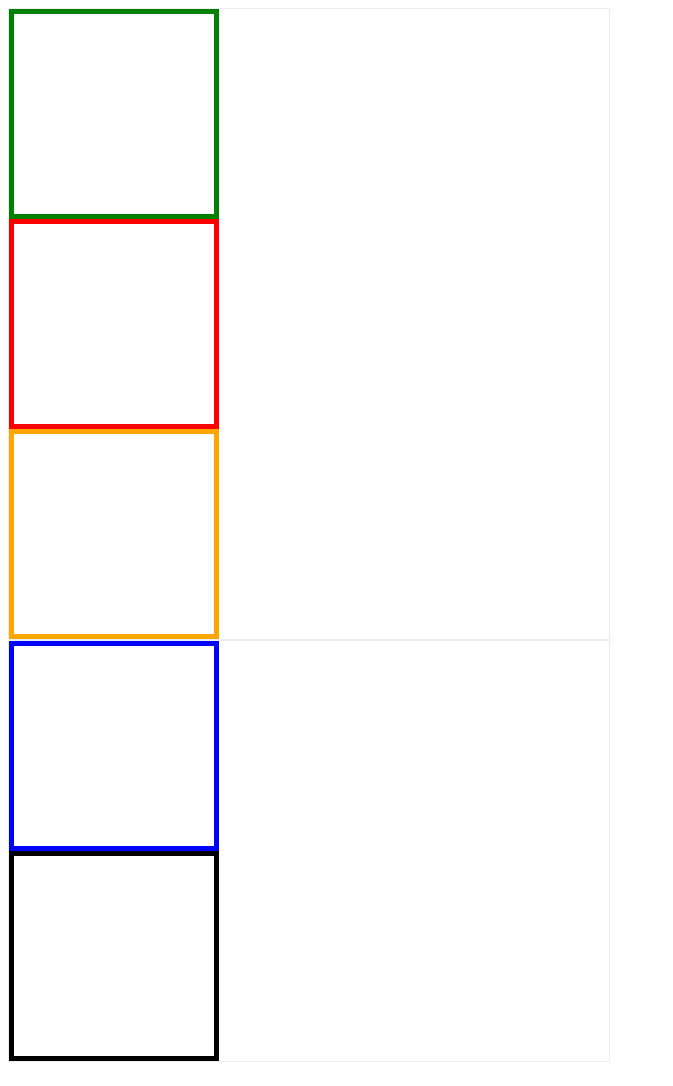
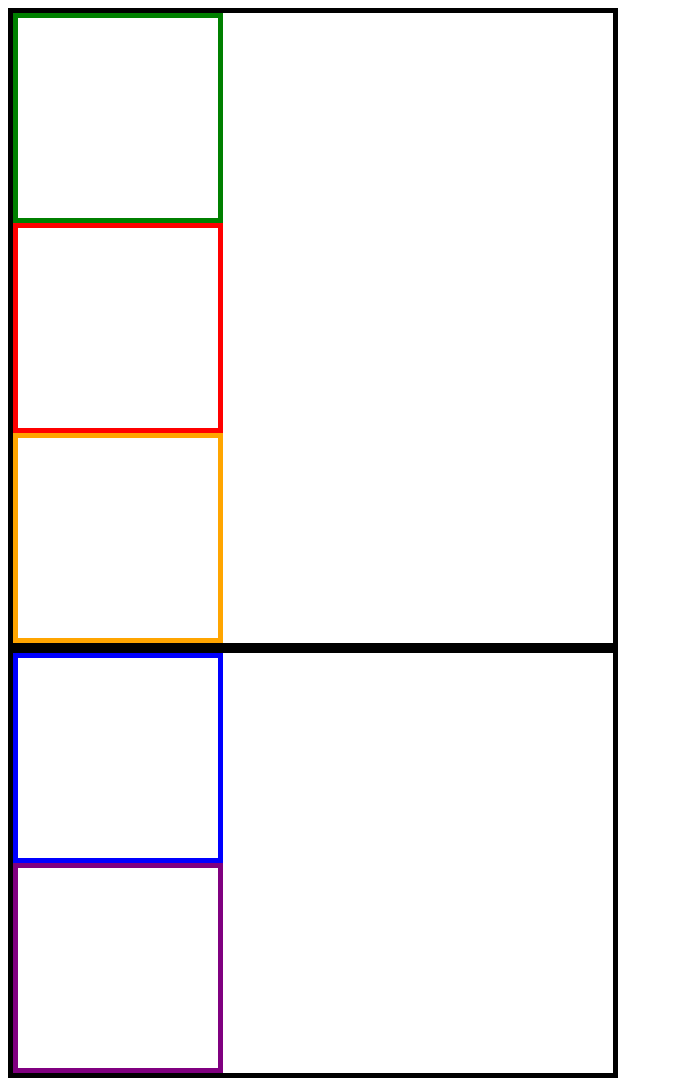
Before and after one commit to KaoruDev/lindsey-clearfix, a plain HTML site: page index.html in a window 1280 px wide. Shown: the whole page, without its empty margins (0-673 px from the left). Drawn offline with Linux system fonts and the light colour scheme.

Commit message:
change the color of container to better see what's going on

```diff
--- a/index.html
+++ b/index.html
@@ -6,7 +6,7 @@
     <style>
       .container {
         width: 600px;
-        border: thin solid #eee;
+        border: 5px solid #000;
       }
 
       .box {
@@ -24,7 +24,7 @@
 
     <div class="container">
       <div class="box" style="border: thick solid blue; "></div>
-      <div class="box" style="border: thick solid black; "></div>
+      <div class="box" style="border: thick solid purple; "></div>
     </div>
   </body>
 </html>
```
